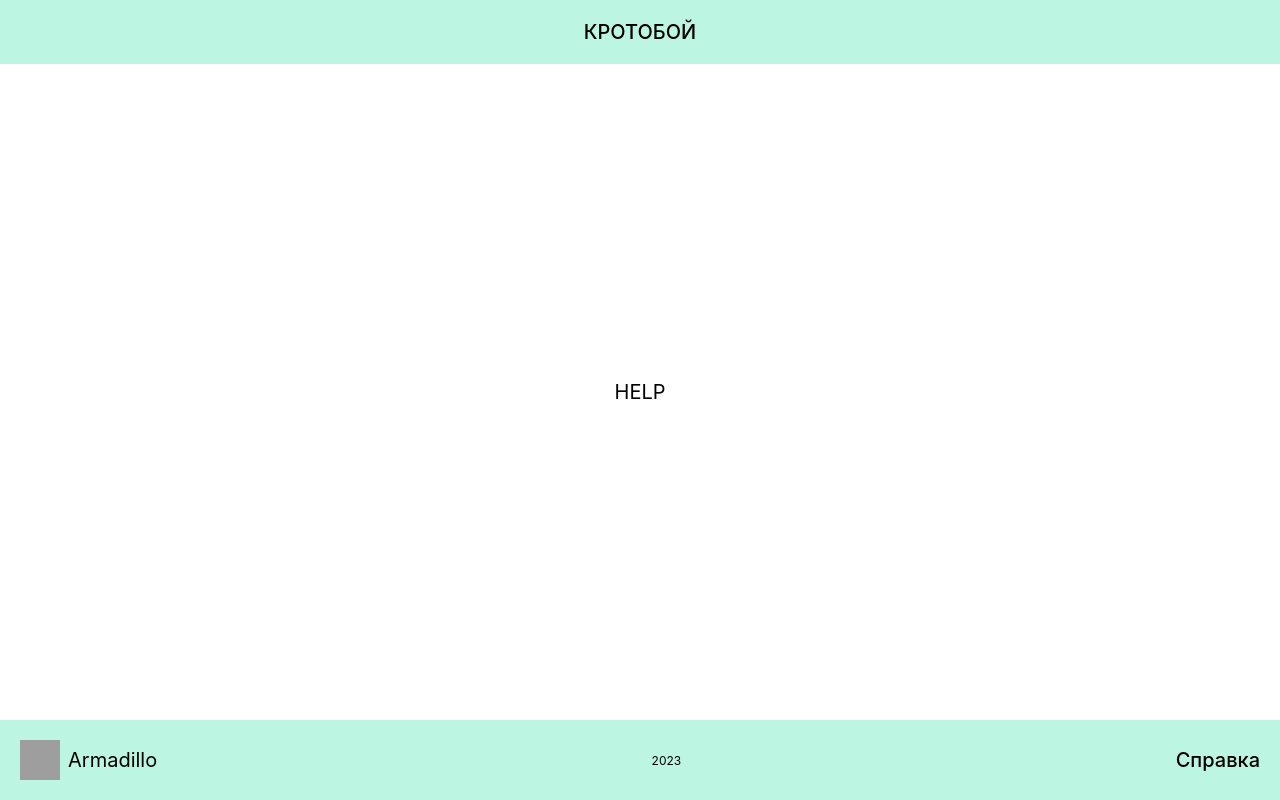
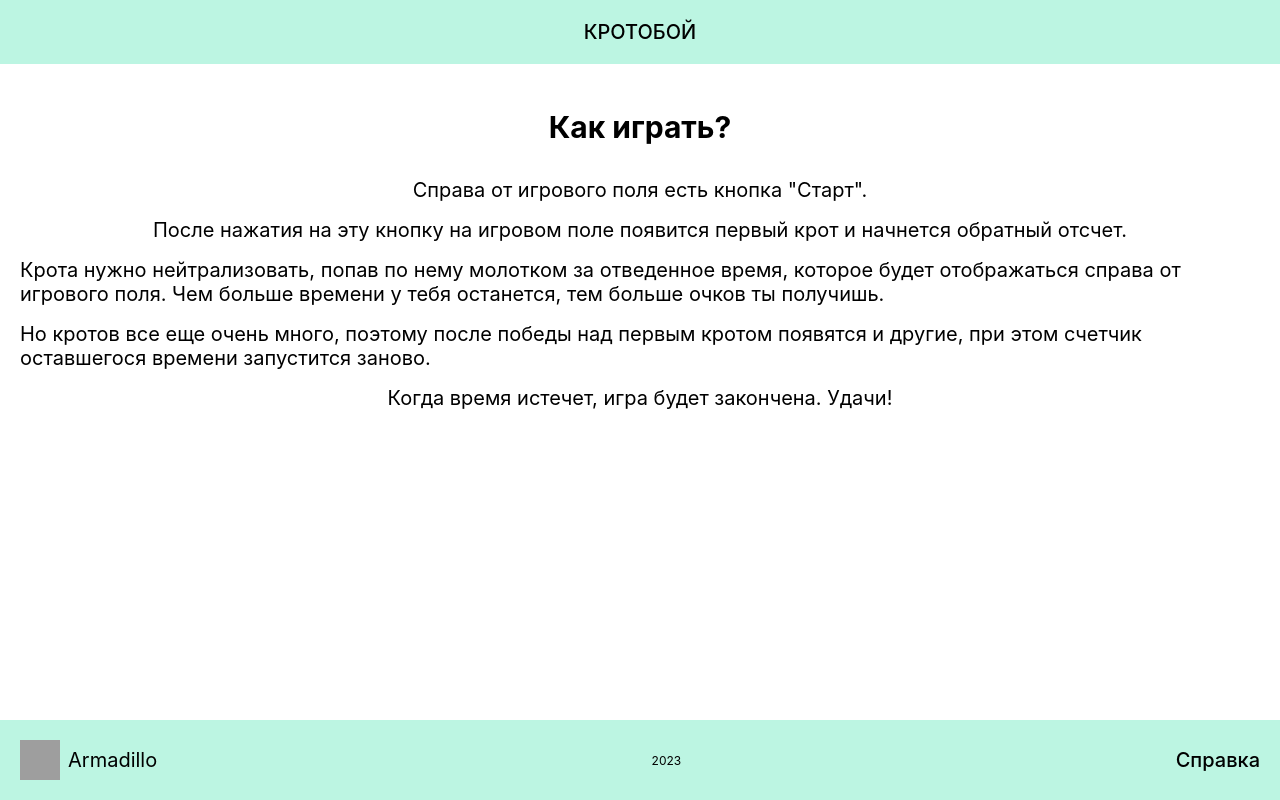
Before and after one commit to AnnaArmodillo/mole-game, a React (Create React App) app: page /help in a window 1280 px wide. Built offline with nearby package versions, Linux system fonts and the light colour scheme; grey boxes are pictures that could not be loaded.

Commit message:
Создана справка по игре

```diff
--- a/src/components/Help/Help.jsx
+++ b/src/components/Help/Help.jsx
@@ -1,5 +1,25 @@
+import styles from './help.module.scss';
+
 export function Help() {
   return (
-    <div>HELP</div>
+    <div className={styles.help}>
+      <h2>Как играть?</h2>
+      <p>Справа от игрового поля есть кнопка &quot;Старт&quot;.</p>
+      <p>
+        После нажатия на эту кнопку на игровом поле появится первый крот и
+        начнется обратный отсчет.
+      </p>
+      <p>
+        Крота нужно нейтрализовать, попав по нему молотком за отведенное время,
+        которое будет отображаться справа от игрового поля. Чем больше времени у
+        тебя останется, тем больше очков ты получишь.
+      </p>
+      <p>
+        Но кротов все еще очень много, поэтому после победы над первым кротом
+        появятся и другие, при этом счетчик оставшегося времени запустится
+        заново.
+      </p>
+      <p>Когда время истечет, игра будет закончена. Удачи!</p>
+    </div>
   );
 }
--- /dev/null
+++ b/src/components/Help/help.module.scss
@@ -0,0 +1,22 @@
+  .help {
+    padding: 20px;
+    display: flex;
+    flex-direction: column;
+    height: 100%;
+  }
+
+  .link {
+    font-size: 20px;
+    text-decoration: none;
+    transition: all 0.5s ease;
+    color: var(--text-color);
+    font-weight: 500;
+    &:hover {
+      color: var(--button-border-color);
+    }
+  }
+
+  .help p {
+    text-align: left;
+    margin: 8px auto;
+  }
```
